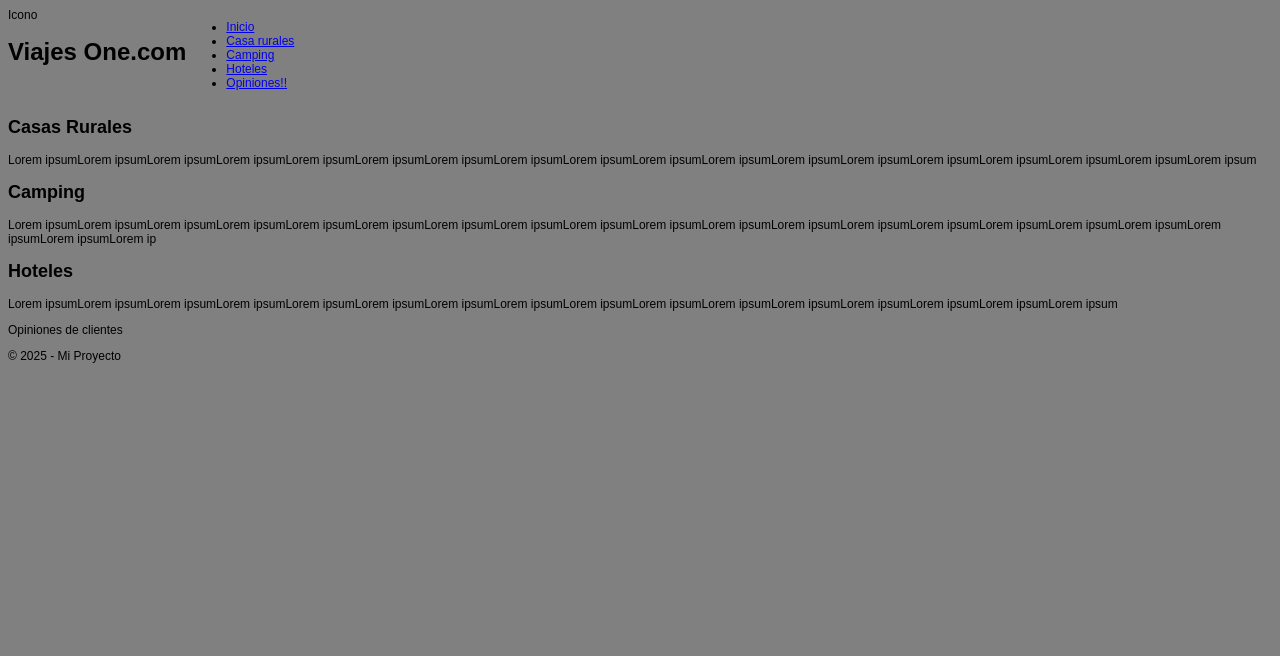
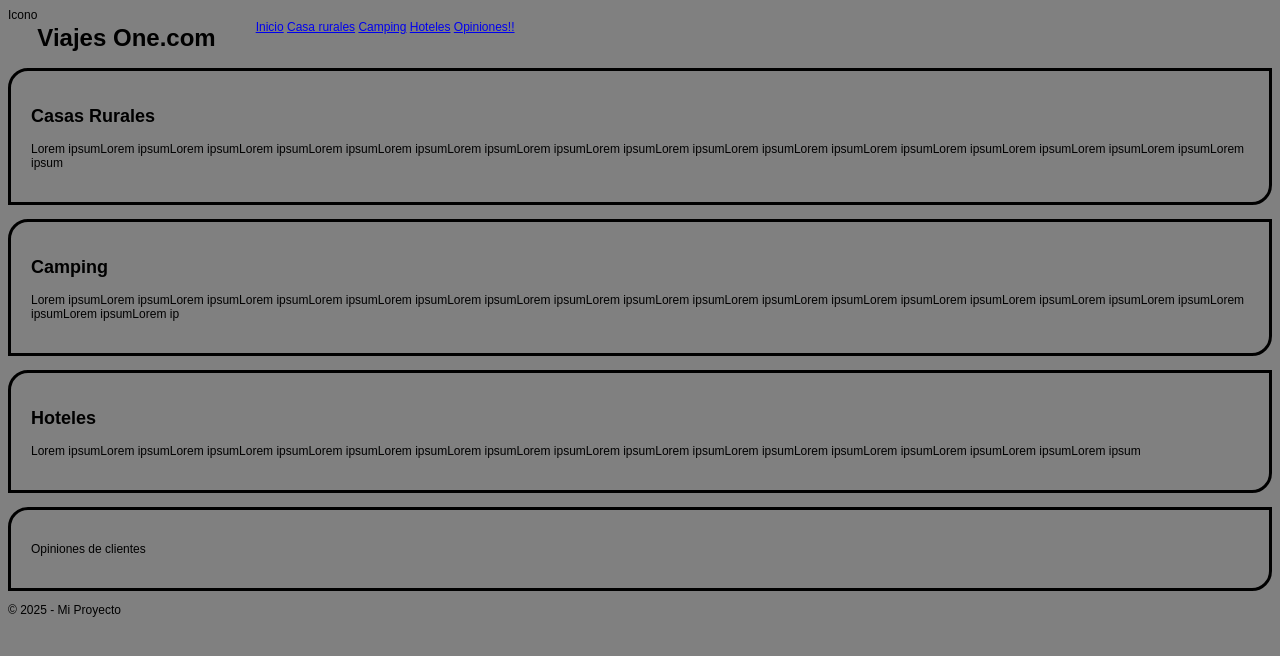
Before and after one commit to miquelcentellas/Ejercicio-posicionamiento-flex-pagina-web, a plain HTML site: page index.html in a window 1280 px wide. Drawn offline with Linux system fonts and the light colour scheme; a script that the page names is missing.

Commit message:
update header display:flex

```diff
--- a/index.html
+++ b/index.html
@@ -23,17 +23,17 @@
     <div>
 	    <img>Icono</img>
 	    <h1>Viajes One.com</h1>
-	</div>
+	  </div>
+
     <nav>
-	  <ul>
-	    <li><a href="#">Inicio</a></li>
+	    <ul>
+	      <li><a href="#">Inicio</a></li>
         <li><a href="#">Casa rurales</a></li>
         <li><a href="#">Camping</a></li>
         <li><a href="#">Hoteles</a></li>
         <li><a href="#">Opiniones!!</a></li>
       </ul>
     </nav>
-    <div>
   </header>
 
   <main>
@@ -43,17 +43,19 @@
         ipsumLorem ipsumLorem ipsumLorem ipsumLorem ipsumLorem ipsumLorem
         ipsumLorem ipsumLorem ipsumLorem ipsumLorem ipsumLorem ipsumLorem ipsum</p>
     </section>
-
+    <br>
     <section>
     	<h2>Camping</h2>
     	<p> Lorem ipsumLorem ipsumLorem ipsumLorem ipsumLorem ipsumLorem ipsumLorem ipsumLorem ipsumLorem ipsumLorem ipsumLorem ipsumLorem ipsumLorem ipsumLorem ipsumLorem ipsumLorem ipsumLorem ipsumLorem ipsumLorem ipsumLorem ip</p>
     </section>
-
+    <br>
     <section>
     	<h2>Hoteles</h2>
     	<p>Lorem ipsumLorem ipsumLorem ipsumLorem ipsumLorem ipsumLorem ipsumLorem ipsumLorem ipsumLorem ipsumLorem ipsumLorem ipsumLorem ipsumLorem ipsumLorem ipsumLorem ipsumLorem ipsum</p>
     </section>
   </main>
+
+  <br>
 
   <footer>
   	<section>
--- a/styles.css
+++ b/styles.css
@@ -8,10 +8,27 @@
         display: flex;
     }
 
+    div {
+        display: flex;
+    }
+
+
+    h1 {
+        text-align: center;
+    }
+
     ul {
         text-decoration: none;
     }
 
     li {
+        display: inline;
         text-decoration: none;
     }
+
+    section {
+        padding: 20px;
+        border: 3px solid;
+        border-top-left-radius: 20px;
+        border-bottom-right-radius: 20px;
+    }
```
